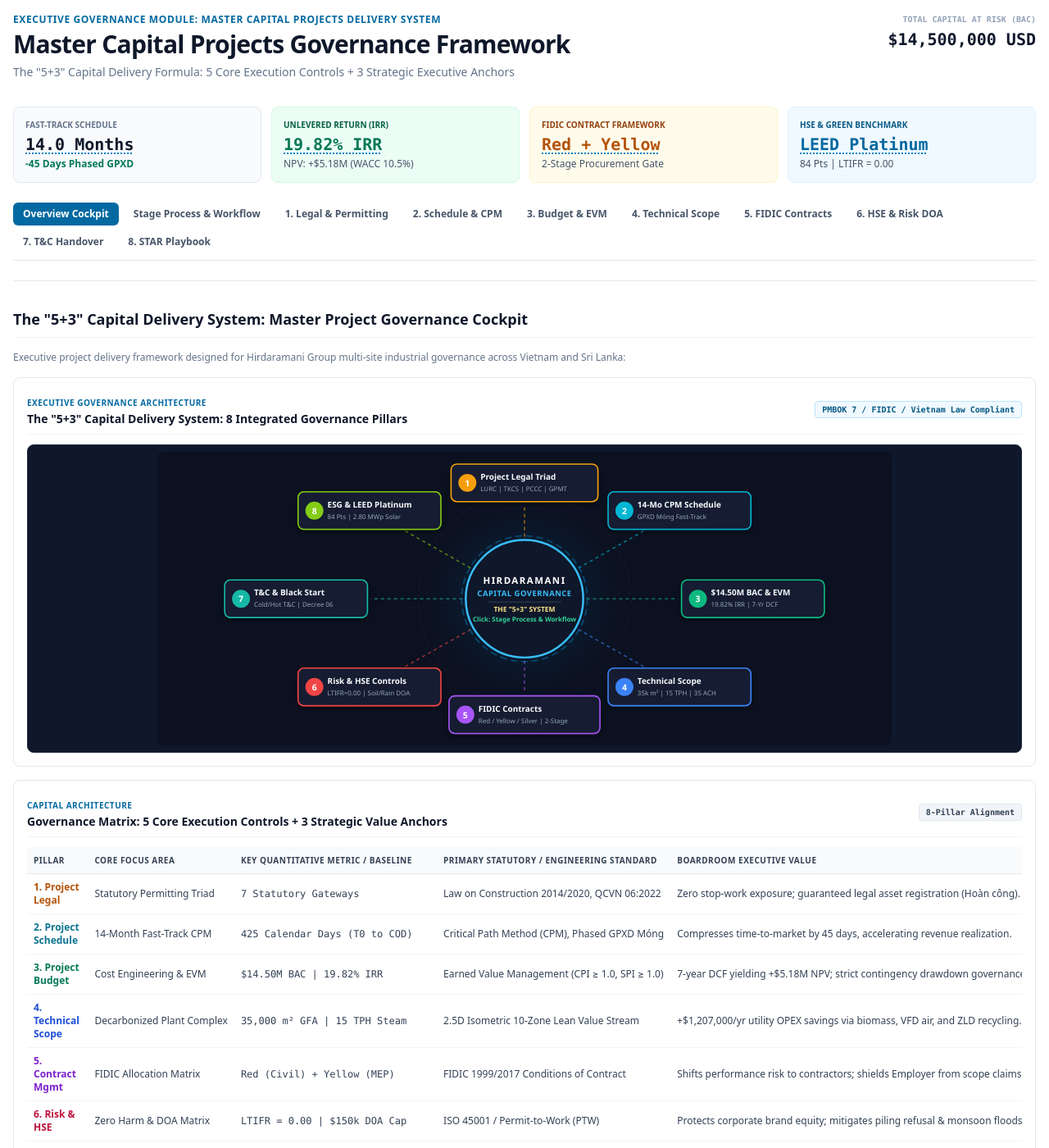
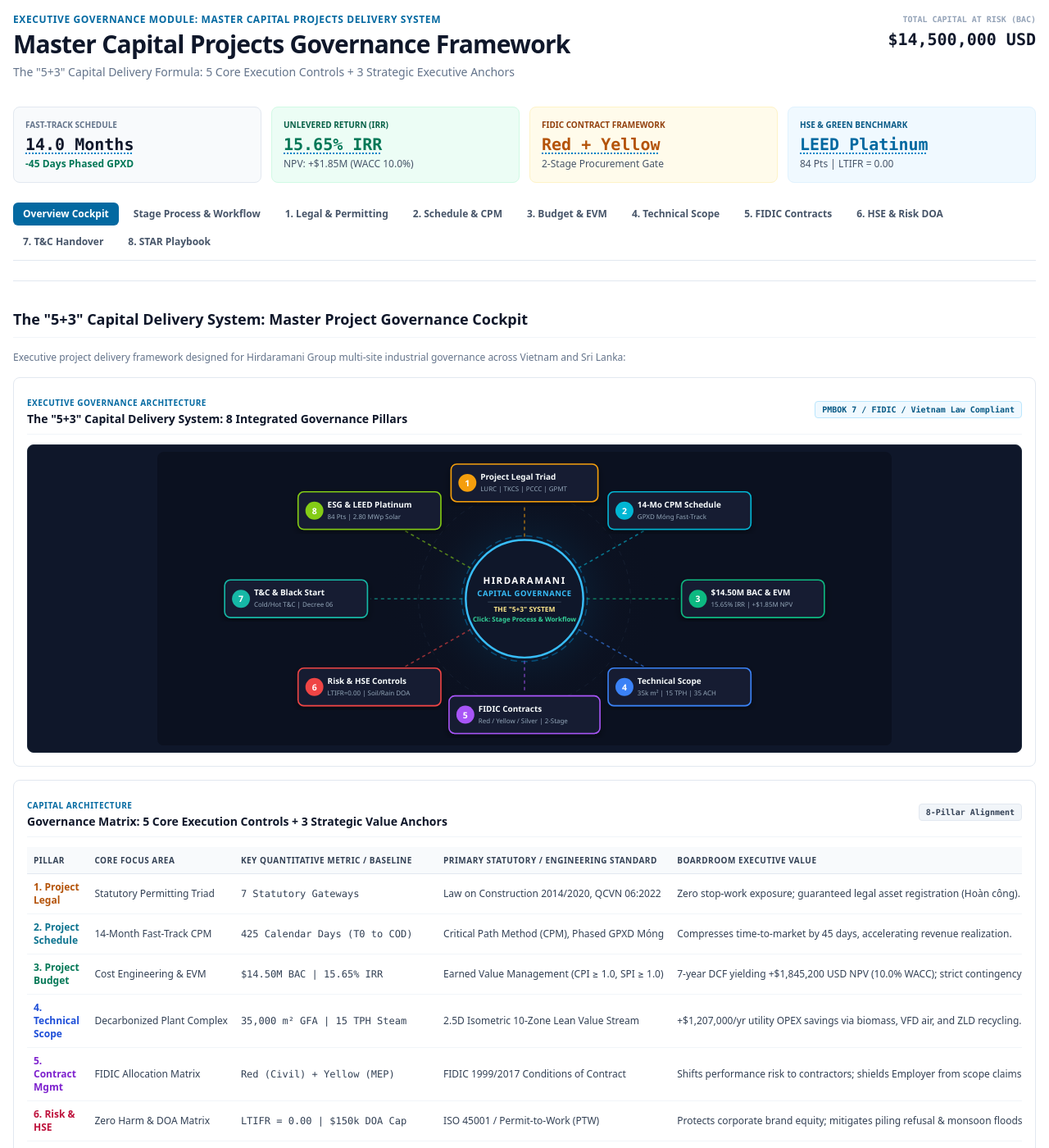
Before and after one commit to Qking232/Qking232.github.io, a Jekyll site: the page gar/modules/master_project_governance.html, which Jekyll copies as it is, in a window 1280 px wide and 1400 px high. Shown: the whole window at 82% size. Built offline with Jekyll 4.4.1, drawn with Linux system fonts in a browser that asks for light colours; nearby versions of some CDN libraries.

Commit message:
Harmonize NPV and IRR metrics in master governance module with Domain 4 audited baseline

```diff
--- a/gar/modules/master_project_governance.html
+++ b/gar/modules/master_project_governance.html
@@ -114,13 +114,13 @@
           <div class="text-xl font-bold font-mono text-emerald-700 mt-0.5">
             <span class="calc-cell"
               data-metric="7-Year Unlevered Project IRR"
-              data-formula="DCF (Y0: -$14.50M, Y1-Y7 Net Inflows)"
-              data-calc="NPV = +$5.18M @ 10.5% WACC Discount Rate"
-              data-desc="High-yield industrial investment with 4.25-year simple capital payback.">
-              19.82% IRR
+              data-formula="Σ PV Inflows ($16.345M) - Initial Outlay ($14.50M)"
+              data-calc="NPV = +$1,845,200 USD ($1.85M) @ 10.0% WACC Hurdle Rate"
+              data-desc="Audited 7-year DCF model with 4.82-year simple / 5.64-year discounted payback.">
+              15.65% IRR
             </span>
           </div>
-          <div class="text-xs text-slate-600 mt-0.5">NPV: +$5.18M (WACC 10.5%)</div>
+          <div class="text-xs text-slate-600 mt-0.5">NPV: +$1.85M (WACC 10.0%)</div>
         </div>
 
         <div class="p-3.5 rounded-lg bg-amber-50 border border-amber-100">
@@ -242,7 +242,7 @@
                 <circle cx="662.5" cy="180" r="11" fill="#10b981" />
                 <text x="662.5" y="184" fill="#ffffff" font-size="10.5" font-weight="bold" text-anchor="middle" font-family="'Segoe UI', Roboto, Helvetica, Arial, sans-serif">3</text>
                 <text x="678.5" y="176" fill="#f8fafc" font-size="10" font-weight="bold" font-family="'Segoe UI', Roboto, Helvetica, Arial, sans-serif">$14.50M BAC &amp; EVM</text>
-                <text x="678.5" y="190" fill="#94a3b8" font-size="8" font-family="'Segoe UI', Roboto, Helvetica, Arial, sans-serif">19.82% IRR | 7-Yr DCF</text>
+                <text x="678.5" y="190" fill="#94a3b8" font-size="8" font-family="'Segoe UI', Roboto, Helvetica, Arial, sans-serif">15.65% IRR | +$1.85M NPV</text>
               </g>
 
               <g class="pillar-card cursor-pointer" data-target="tab-technical" filter="url(#cardShadow)">
@@ -344,9 +344,9 @@
                 <tr class="hover:bg-slate-50">
                   <td class="font-bold text-emerald-700">3. Project Budget</td>
                   <td>Cost Engineering &amp; EVM</td>
-                  <td class="font-mono">$14.50M BAC | 19.82% IRR</td>
+                  <td class="font-mono">$14.50M BAC | 15.65% IRR</td>
                   <td>Earned Value Management (CPI &ge; 1.0, SPI &ge; 1.0)</td>
-                  <td>7-year DCF yielding +$5.18M NPV; strict contingency drawdown governance.</td>
+                  <td>7-year DCF yielding +$1,845,200 USD NPV (10.0% WACC); strict contingency drawdown governance.</td>
                 </tr>
                 <tr class="hover:bg-slate-50">
                   <td class="font-bold text-blue-700">4. Technical Scope</td>
@@ -1197,7 +1197,7 @@
                   <td colspan="2" class="font-sans uppercase">TOTAL BUDGET AT COMPLETION (BAC)</td>
                   <td class="text-slate-900 text-sm">$14,500,000</td>
                   <td>100.00%</td>
-                  <td colspan="2" class="font-sans font-normal text-slate-500">Unlevered IRR: 19.82% | NPV: +$5.18M</td>
+                  <td colspan="2" class="font-sans font-normal text-slate-500">Unlevered IRR: 15.65% | NPV: +$1,845,200 USD (+1.85M @ 10% WACC)</td>
                 </tr>
               </tbody>
             </table>
```
